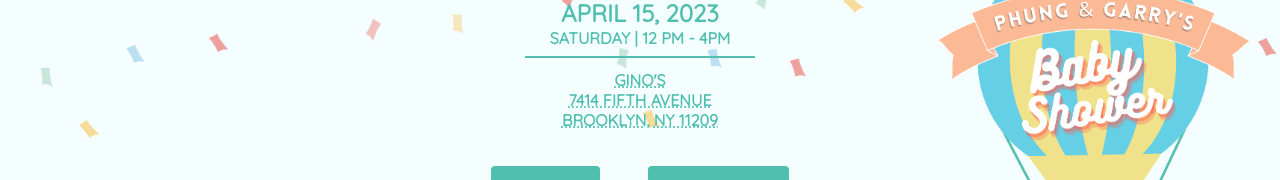
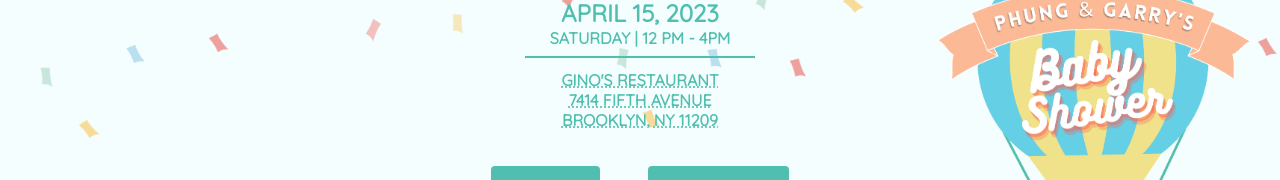
Before and after one commit to vuonga1103/phung-baby-shower, a React (Create React App) app: page / in a window 1280 px wide. Shown: the part 416-596 px from the top of the page. Built offline with nearby package versions, Linux system fonts and the light colour scheme.

Commit message:
Add restaurant

```diff
--- a/src/Intro.js
+++ b/src/Intro.js
@@ -75,7 +75,8 @@ const Intro = () => {
       <Divider />
       <Address>
         <Link href="https://goo.gl/maps/JkS9pnrbaGn2G2ce7">
-          Gino's <br />
+          Gino's Restaurant
+          <br />
           7414 Fifth Avenue
           <br />
           Brooklyn, NY 11209
```
